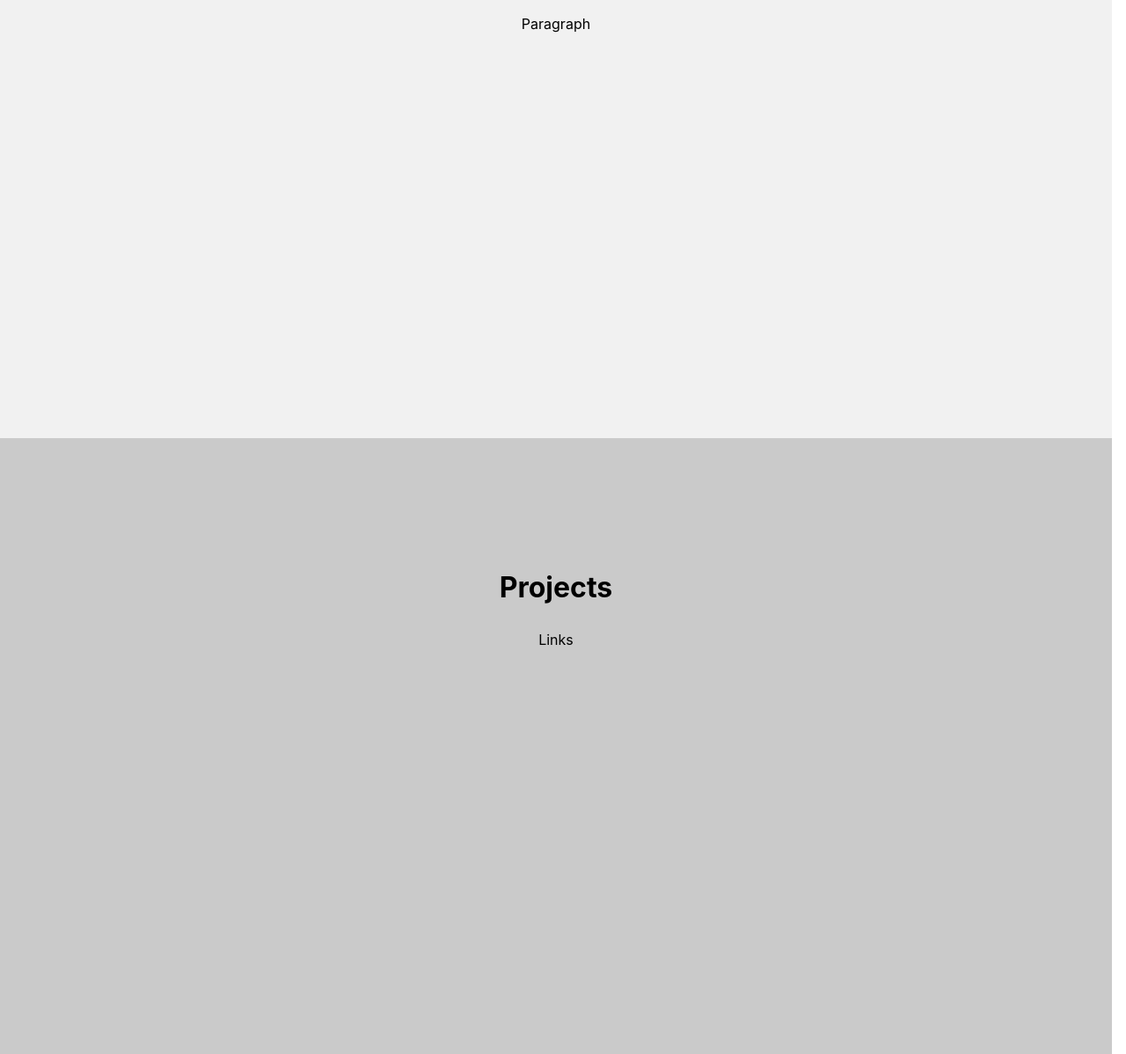
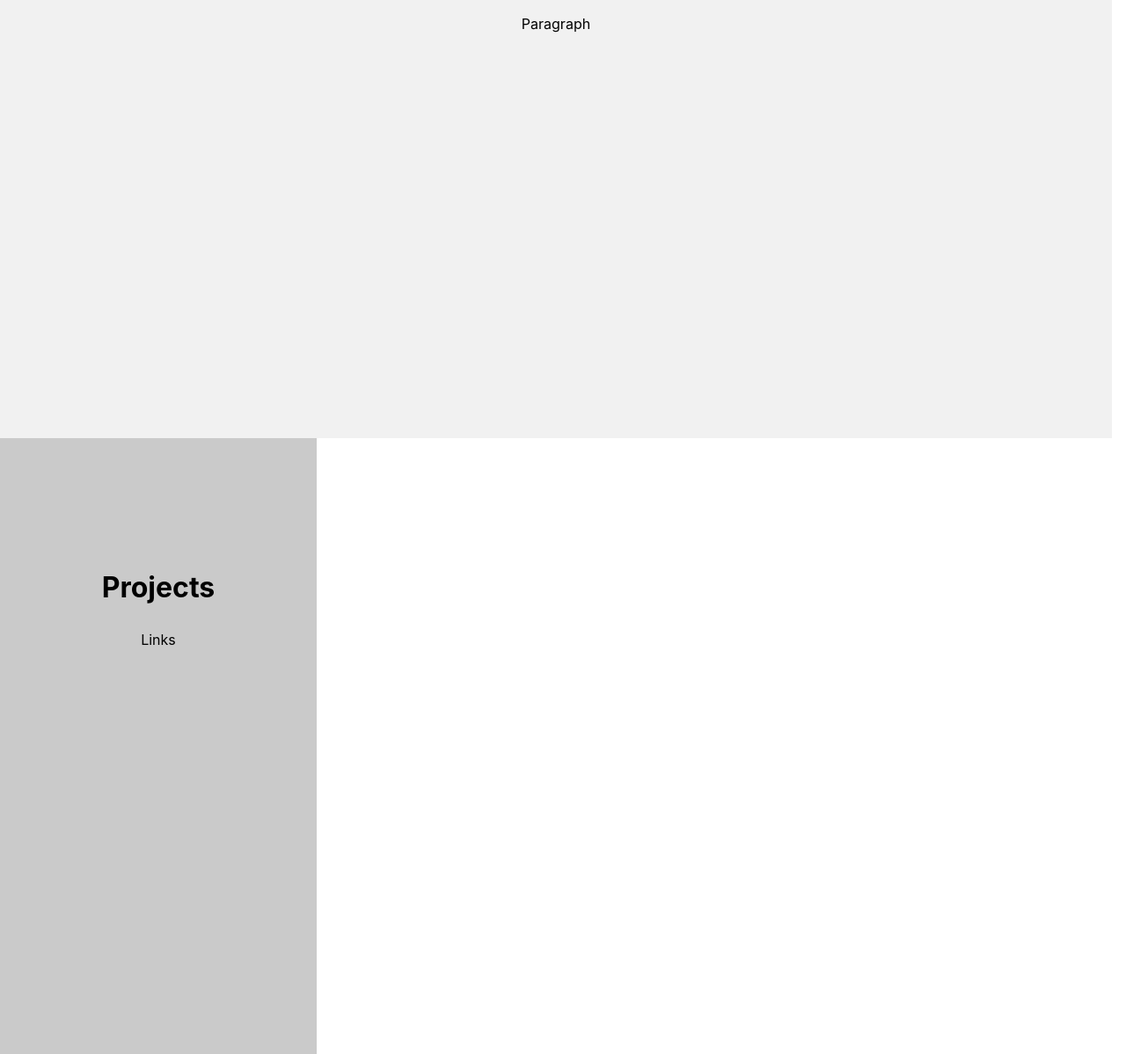
Before and after one commit to ChickenSir/MainSite, a plain HTML site: page index.html in a window 1280 px wide. Shown: the part 962-2160 px from the top of the page at 88% size. Drawn offline with Linux system fonts and the light colour scheme.

Commit message:
Update index.html

```diff
--- a/index.html
+++ b/index.html
@@ -88,7 +88,7 @@
         font-size: 20px;
     }
     .sectionshape2 {
-        width:1264px;
+        width:360px;
         height:700px;
         background:rgb(202, 202, 202);
         float:left;
```
